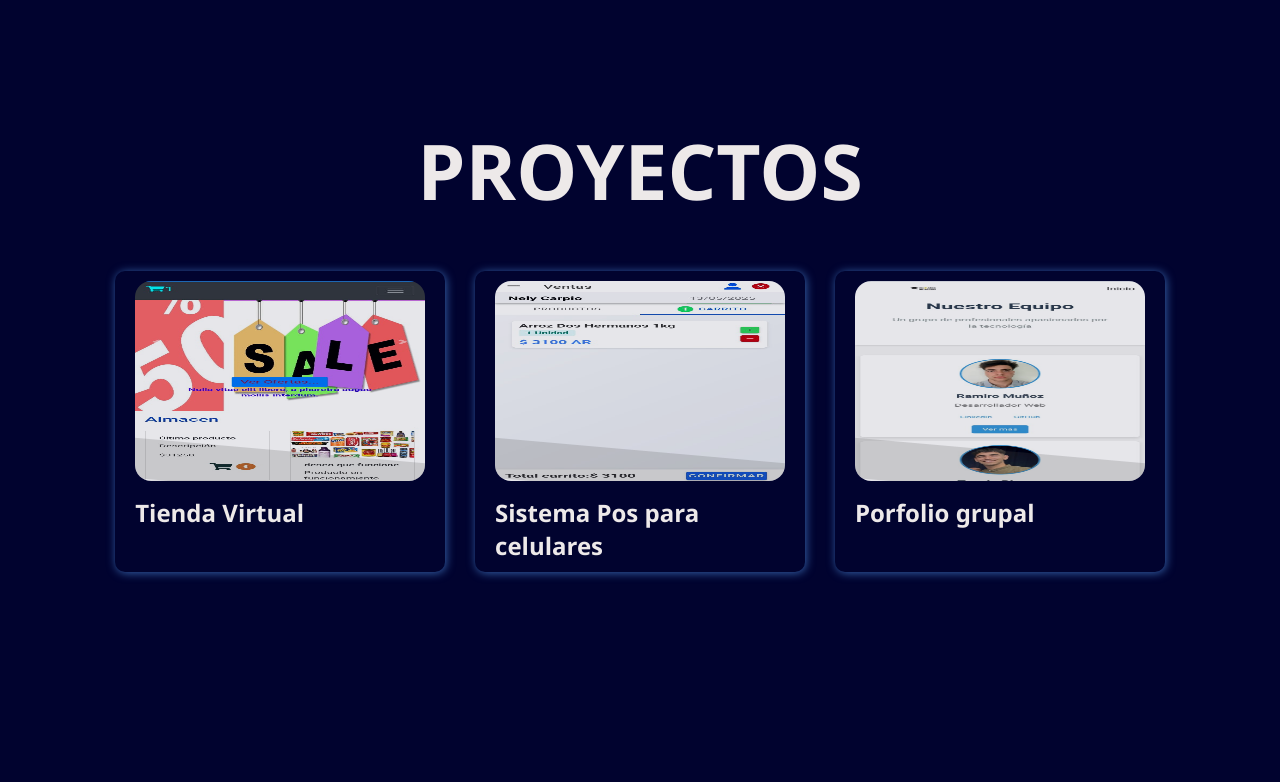
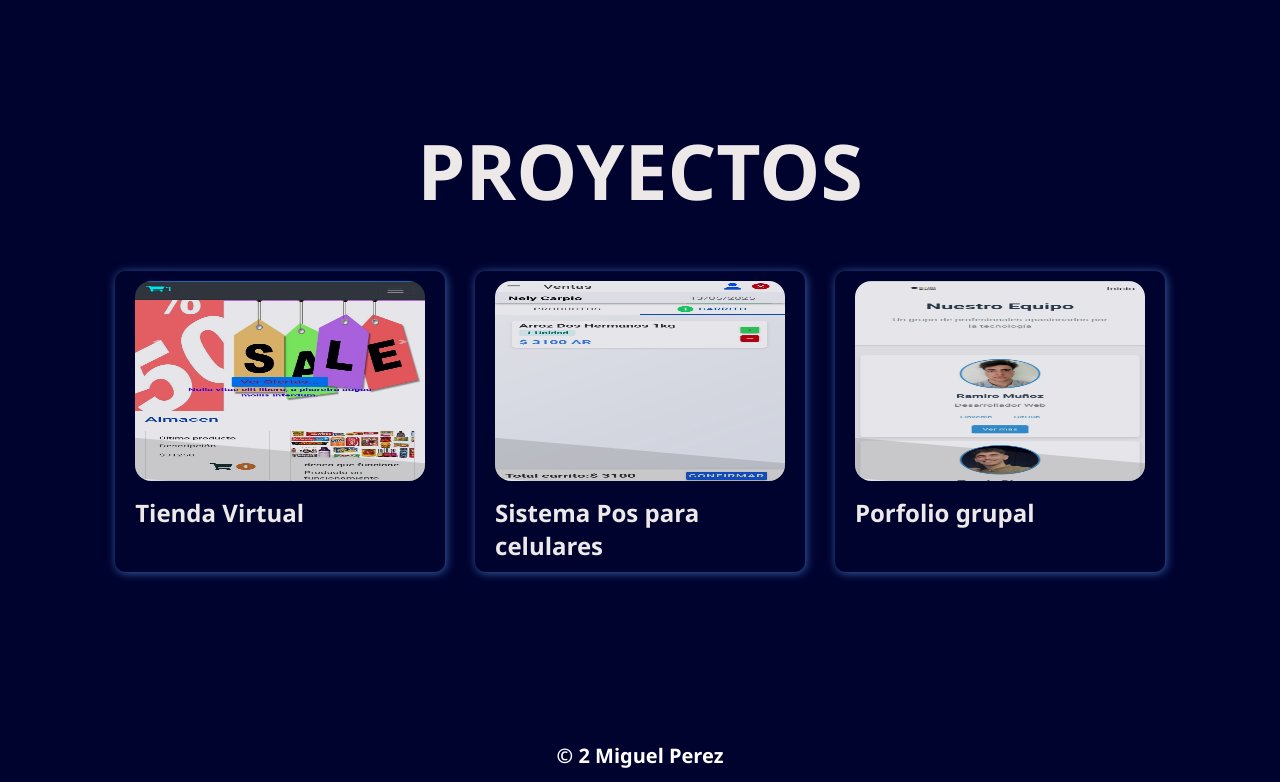
Before and after one commit to miguellvc/porfolio-vue, a Vue app: page / in a window 1280 px wide. Shown: the part 3266-4048 px from the top of the page. Before the commit the page ends 3998 px from the top, so only its background shows below. Built offline with nearby package versions, Linux system fonts and the light colour scheme.

Commit message:
se creó el componente footer

```diff
--- a/index.html
+++ b/index.html
@@ -4,7 +4,7 @@
     <meta charset="UTF-8">
     <link rel="icon" href="/favicon.ico">
     <meta name="viewport" content="width=device-width, initial-scale=1.0">
-    <title>Vite App</title>
+    <title>MP</title>
   </head>
   <body>
     <div id="app"></div>
--- a/src/App.vue
+++ b/src/App.vue
@@ -1,9 +1,11 @@
 <script setup>
 import NavBar from './components/NavBar.vue';
 import Banner from './components/Banner.vue';
-import Education from './components/education.vue';
+import Education from './components/Education.vue';
 import Skill from './components/Skill.vue';
 import Project from './components/Project.vue';
+import Footer from './components/Footer.vue';
+
 </script>
 
 <template>
@@ -16,21 +18,22 @@ import Project from './components/Project.vue';
     <!-- componente banner -->
     <div id="inicio">
 
-      <Banner/>
+      <Banner />
     </div>
     <!-- componente educación -->
     <div id="educacion">
-      <education/>
+      <education />
     </div>
     <!-- componente habilidades -->
     <div id="habilidades">
-      <Skill/>
+      <Skill />
     </div>
     <!-- componente  -->
     <div id="proyectos">
-      <Project/>
+      <Project />
     </div>
   </main>
+  <Footer />
 </template>
 
 <style scoped>
@@ -44,7 +47,4 @@ import Project from './components/Project.vue';
   background: var(--color-background);
   opacity: 0.9;
 }
-
-
-
 </style>
--- /dev/null
+++ b/src/components/Footer.vue
@@ -0,0 +1,22 @@
+<template>
+    <div id="footer">
+        <h3>&copy; 2 Miguel Perez</h3>
+    </div>
+</template>
+
+<style scoped>
+#footer {
+    width: 100%;
+    min-height: 50px;
+    background: var(--color-fondo);
+    font-family: cursive;
+    text-align: center;
+
+}
+
+#footer h3 {
+    font-size: 20px;
+    color: white;
+    padding: 10px;
+}
+</style>
```
